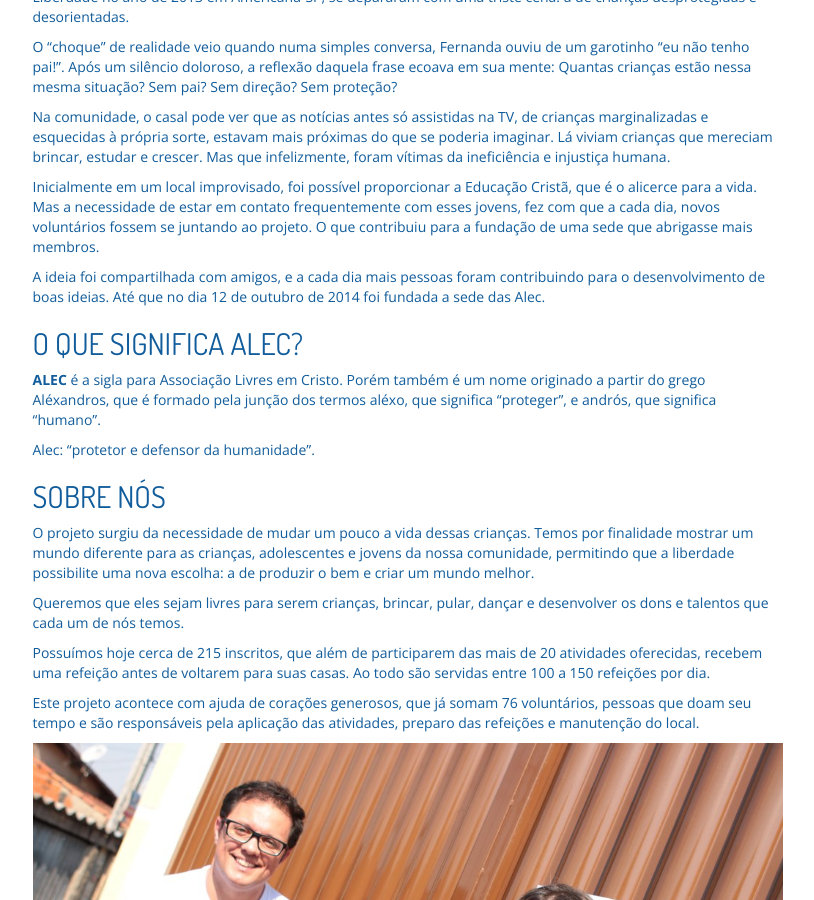
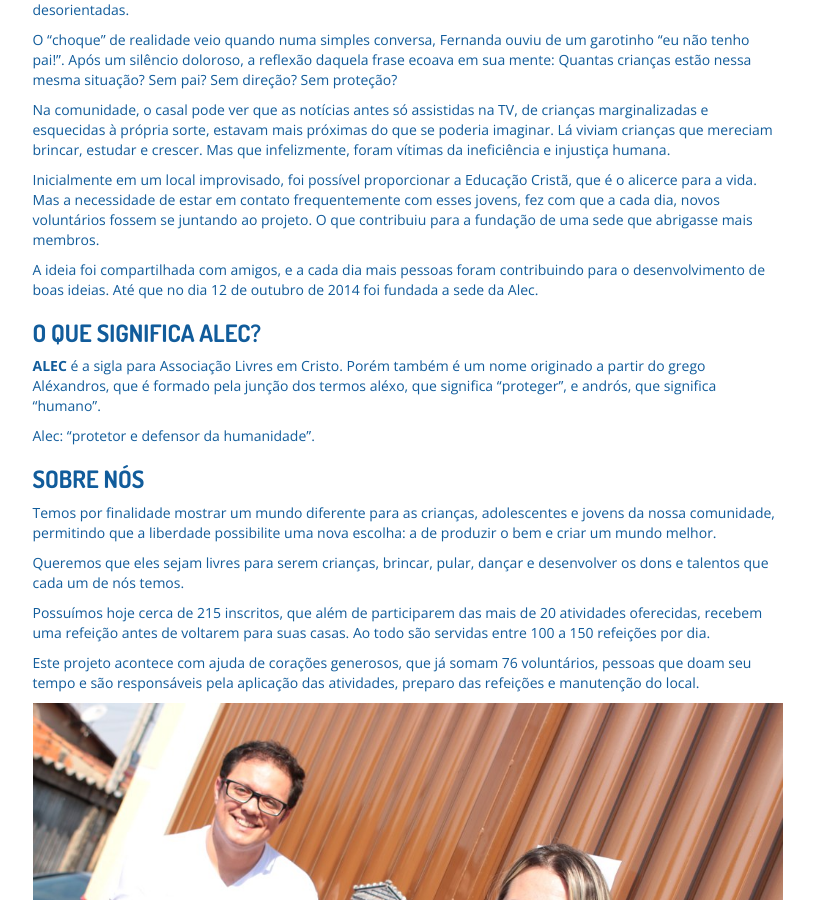
Before and after one commit to eusoualec/eusoualec.github.io, a Jekyll site: the page built from sobre.md, in a window 1280 px wide and 900 px high, scrolled down 463 px. Shown: the whole window, without its empty margins (135-949 px from the left). Built offline with Jekyll 4.4.1, drawn with Linux system fonts in a browser that asks for light colours; nearby versions of some CDN libraries.

Commit message:
Correção de erros e ajuste dos títulos do Sobre

```diff
--- a/sobre.md
+++ b/sobre.md
@@ -3,7 +3,7 @@
 title: Quem Somos
 page-description: Conheça o nosso projeto
 ---
-## HISTÓRIA
+### **HISTÓRIA**
 
 O projeto teve início pelas mãos do casal Fernanda e Willian, que ao chegarem na comunidade do Parque da Liberdade no ano de 2013 em Americana-SP, se depararam com uma triste cena: a de crianças desprotegidas e desorientadas.
 
@@ -13,17 +13,17 @@
 
 Inicialmente em um local improvisado, foi possível proporcionar a Educação Cristã, que é o alicerce para a vida. Mas a necessidade de estar em contato frequentemente com esses jovens, fez com que a cada dia, novos voluntários fossem se juntando ao projeto. O que contribuiu para a fundação de uma sede que abrigasse mais membros.
 
-A ideia foi compartilhada com amigos, e a cada dia mais pessoas foram contribuindo para o desenvolvimento de boas ideias. Até que no dia 12 de outubro de 2014 foi fundada a sede das Alec.
+A ideia foi compartilhada com amigos, e a cada dia mais pessoas foram contribuindo para o desenvolvimento de boas ideias. Até que no dia 12 de outubro de 2014 foi fundada a sede da Alec.
 
-## O QUE SIGNIFICA ALEC?
+### **O QUE SIGNIFICA ALEC?**
 
 **ALEC** é a sigla para Associação Livres em Cristo. Porém também é um nome originado a partir do grego Aléxandros, que é formado pela junção dos termos aléxo, que significa “proteger”, e andrós, que significa “humano”.
 
 Alec: “protetor e defensor da humanidade”.
 
-## SOBRE NÓS
+### **SOBRE NÓS**
 
-O projeto surgiu da necessidade de mudar um pouco a vida dessas crianças. Temos por finalidade mostrar um mundo diferente para as crianças, adolescentes e jovens da nossa comunidade, permitindo que a liberdade possibilite uma nova escolha: a de produzir o bem e criar um mundo melhor.
+Temos por finalidade mostrar um mundo diferente para as crianças, adolescentes e jovens da nossa comunidade, permitindo que a liberdade possibilite uma nova escolha: a de produzir o bem e criar um mundo melhor.
 
 Queremos que eles sejam livres para serem crianças, brincar, pular, dançar e desenvolver os dons e talentos que cada um de nós temos.
 
```
